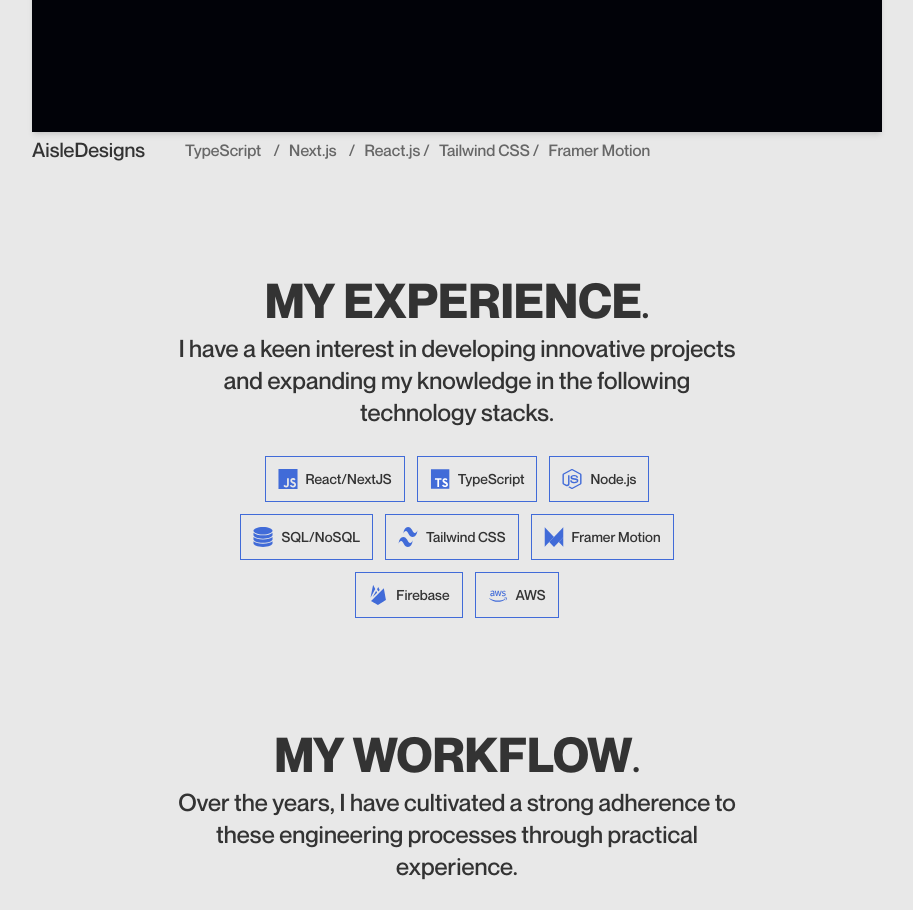
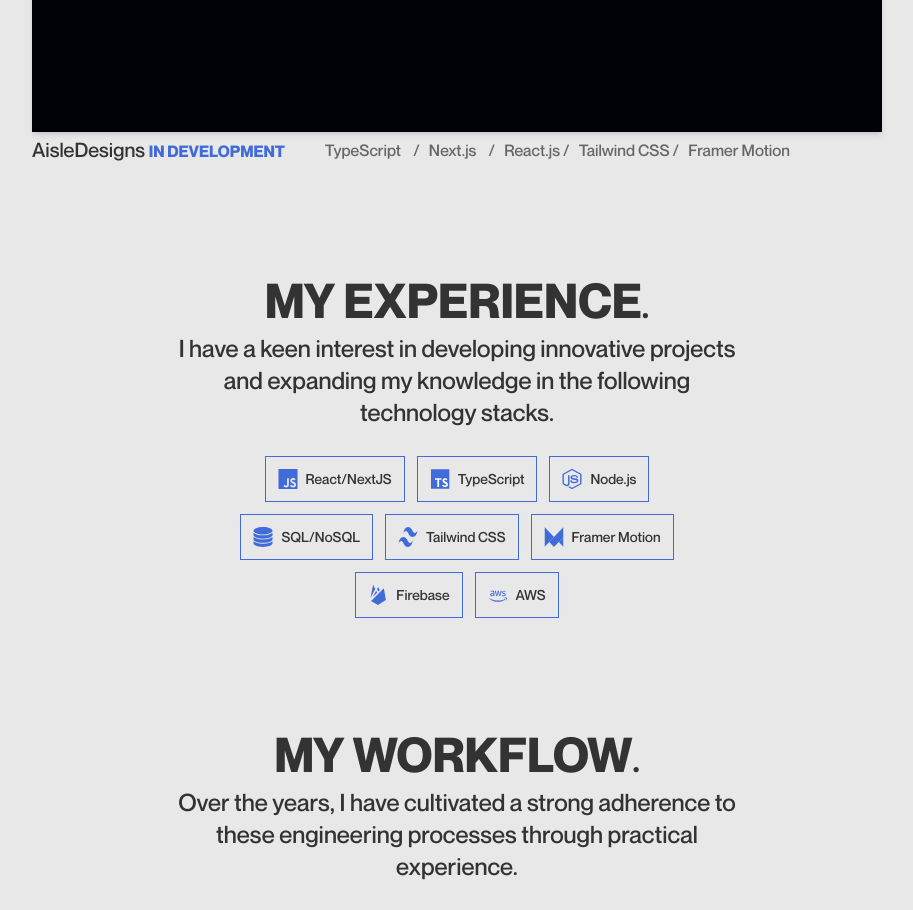
Before and after one commit to jeffersonbalde/jeffersonbalde.me, a Next.js app: page / in a window 1280 px wide. Shown: the part 2300-3210 px from the top of the page, without its empty margins (183-1096 px from the left). Built offline with nearby package versions, Linux system fonts and the light colour scheme.

Commit message:
updating works

```diff
--- a/components/Projects.tsx
+++ b/components/Projects.tsx
@@ -194,7 +194,7 @@
                         </div>
                 </motion.div>
                     <div className='mt-1 flex flex-row items-center'>
-                        <h2 className='text-lg mr-5 text-black md:text-xl'>AisleDesigns</h2>
+                        <h2 className='text-lg mr-5 text-black md:text-xl'>AisleDesigns <span className='text-blue uppercase text-base font-semibold'> In development</span></h2>
                         {/* <h6 className='text-grey mr-5 text-[12px] md:text-[15px]'>/</h6> */}
                         <h6 className='text-grey text-[15px] md:text-[16px] ml-5'>TypeScript &nbsp;&nbsp; /&nbsp;&nbsp; Next.js &nbsp;&nbsp; /&nbsp;&nbsp; React.js /&nbsp;&nbsp; Tailwind CSS /&nbsp;&nbsp; Framer Motion</h6>
                      </div>
```
